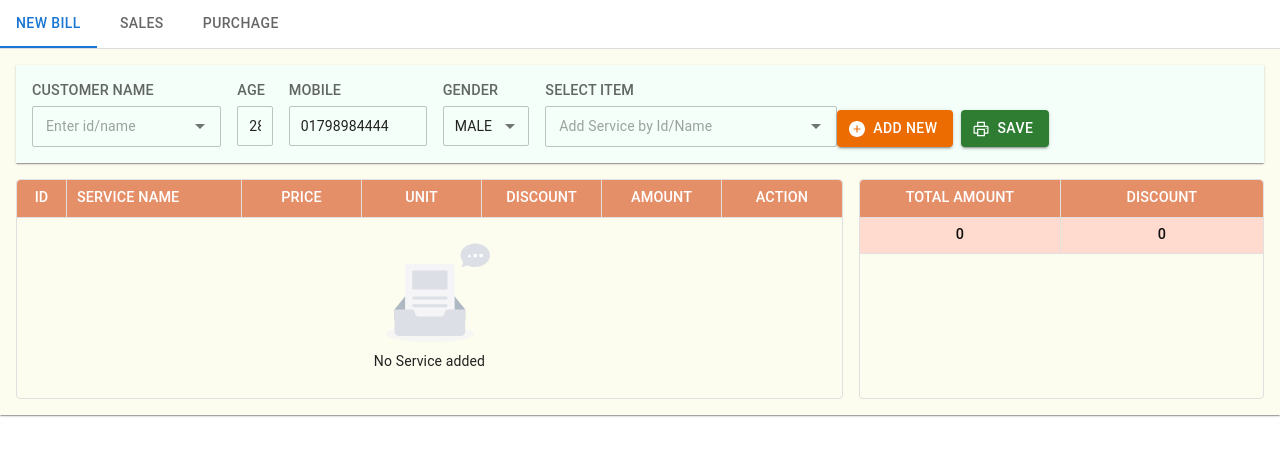
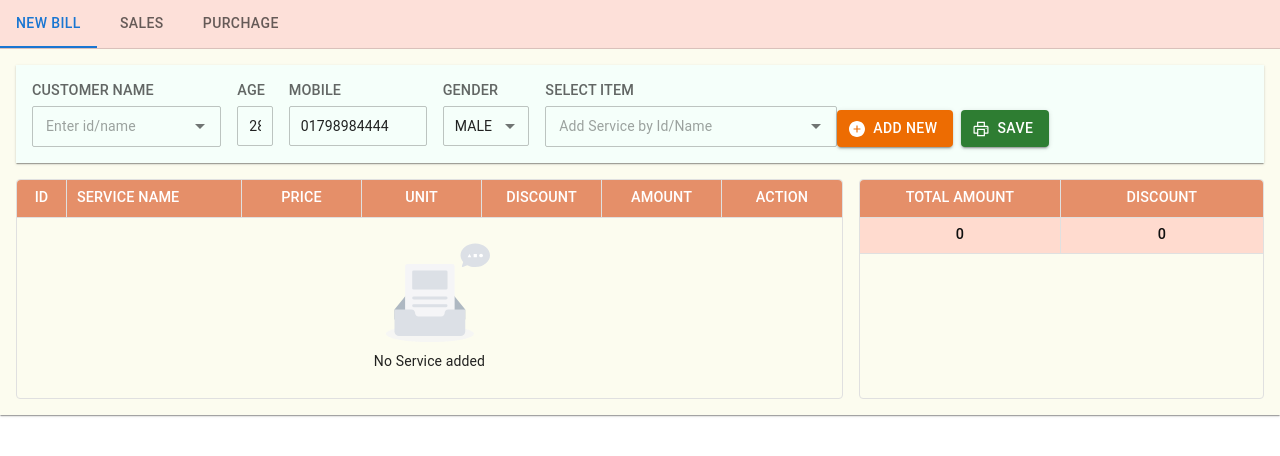
Before and after one commit to affan-habib/billing-frontend, a React (Create React App) app: page /app/dashboard in a window 1280 px wide. Shown: the top 456 px of the page. Built offline with nearby package versions, Linux system fonts and the light colour scheme; no server answers.

Commit message:
layout design change

```diff
--- a/src/pages/billing/components/Layout.js
+++ b/src/pages/billing/components/Layout.js
@@ -49,7 +49,7 @@ export default function BasicTabs() {
 
   return (
     <Box sx={{ width: "100%" }}>
-      <Box sx={{ borderBottom: 1, borderColor: "divider" }}>
+      <Box sx={{ borderBottom: 1, borderColor: "divider", background: '#FDE0D9' }}>
         <Tabs
           value={value}
           onChange={handleChange}
--- a/src/pages/billing/styles/index.css
+++ b/src/pages/billing/styles/index.css
@@ -10,7 +10,7 @@
     font-size: 0.9rem;
 }
 .top-header-3 {
-    background-color: #ffdbcf;
+    background-color: #FDE0D9;
     color: rgb(0, 0, 0);
     text-align: center;
     font-size: 0.9rem;
```
